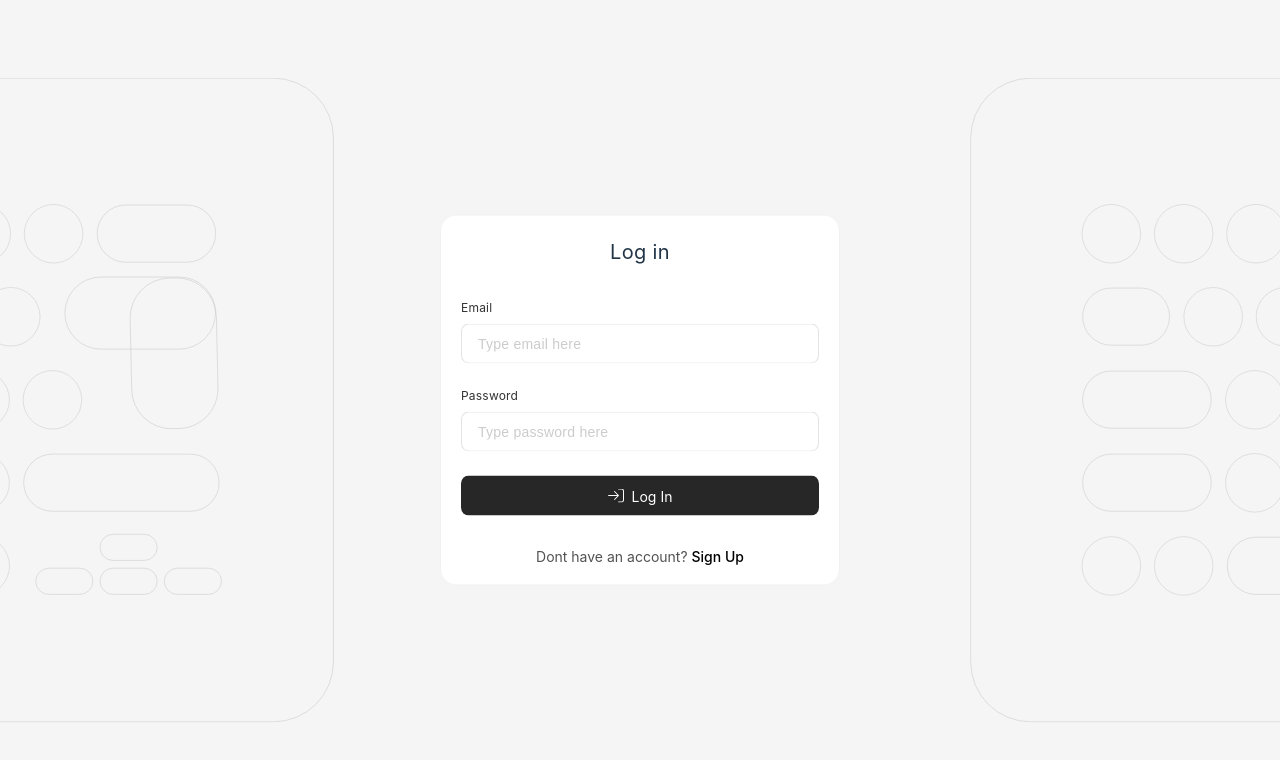
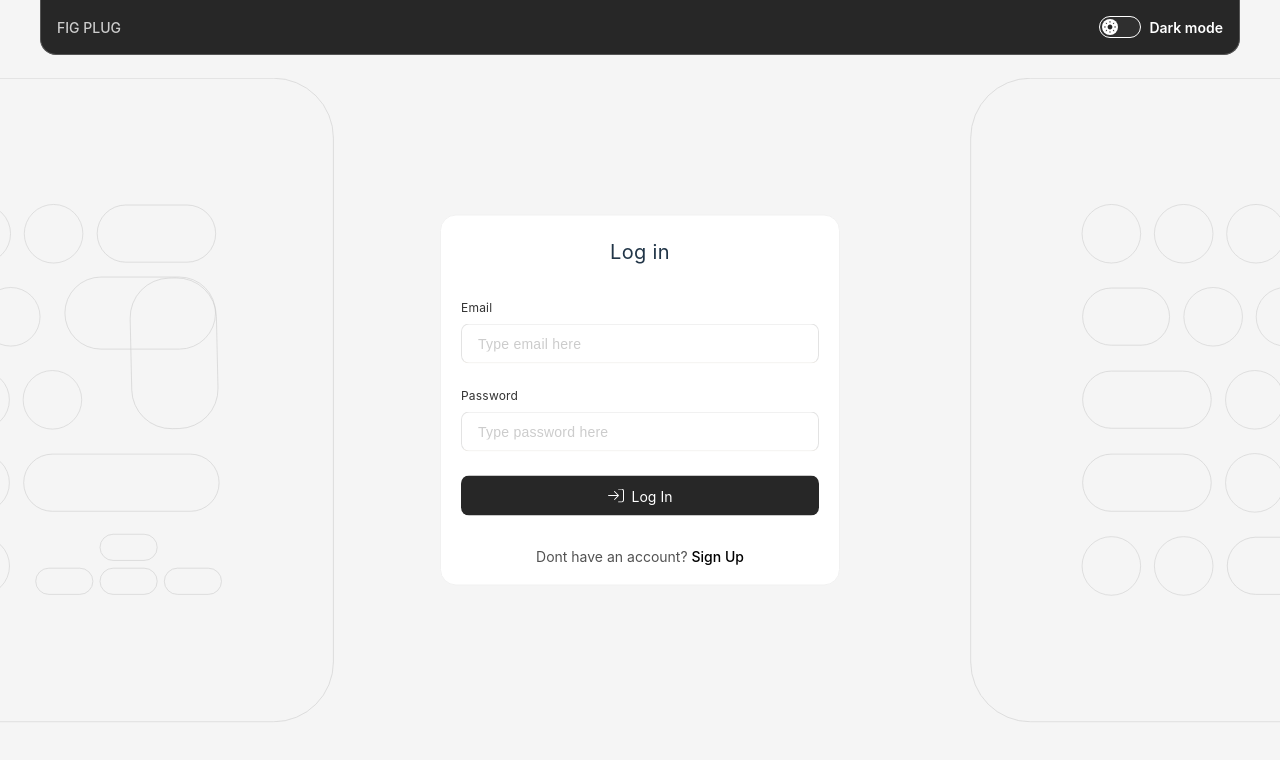
Before and after one commit to victorgbaye/Fig-jam, a React (Vite) app: page /login in a window 1280 px wide. Shown: the top 760 px of the page. Built offline with nearby package versions, Linux system fonts and the light colour scheme.

Commit message:
added navigation to login and sign up

```diff
--- a/src/components/compound/Navigation/Navigation.jsx
+++ b/src/components/compound/Navigation/Navigation.jsx
@@ -1,32 +1,32 @@
-import styles from './Navigation.module.scss'
-import userImage from '../../../assets/user.svg'
-import logout from '../../../assets/logout.svg'
-import Avatar from '../../../assets/Avatar.svg'
-import SignupIcon from '../../../assets/SignupIcon.svg'
-import LogoutIcon from '../../../assets/LogoutIcon.svg'
-import darkToggle from '../../../assets/darkToggle.svg'
-import Toggle from '../../../assets/Toggle.svg'
-import {useGlobalContext} from '../../../context'
-import { useState,useEffect, useRef  } from 'react'
-import { Link, useNavigate, useLocation } from 'react-router-dom'
-import { useDispatch, useSelector } from 'react-redux'
-import { logoutUser } from '../../../features/user/userSlice'
-import Alert from '../Alert/Alert'
+import styles from './Navigation.module.scss';
+import userImage from '../../../assets/user.svg';
+import logout from '../../../assets/logout.svg';
+import Avatar from '../../../assets/Avatar.svg';
+import SignupIcon from '../../../assets/SignupIcon.svg';
+import LogoutIcon from '../../../assets/LogoutIcon.svg';
+import darkToggle from '../../../assets/darkToggle.svg';
+import Toggle from '../../../assets/Toggle.svg';
+import { useGlobalContext } from '../../../context';
+import { useState, useEffect, useRef } from 'react';
+import { Link, useNavigate, useLocation } from 'react-router-dom';
+import { useDispatch, useSelector } from 'react-redux';
+import { logoutUser } from '../../../features/user/userSlice';
+import Alert from '../Alert/Alert';
 
 const Navigation = () => {
   const navigate = useNavigate();
-  const {theme, toggleTheme} = useGlobalContext()
+  const { theme, toggleTheme } = useGlobalContext();
   const [toggleDropdown, setToggleDropdown] = useState(false);
   const [isLogoutSucessful, setIsLogoutSucessful] = useState(false);
 
-
   const location = useLocation();
-
   const isHomePage = location.pathname === '/';
+  const isLoginPage = location.pathname === '/login';
+  const isSignupPage = location.pathname === '/signup';
   const getTextColor = isHomePage ? '#F5F5F5' : '#FFF';
   const dropdownRef = useRef(null);
-    const {user} = useSelector(store =>store.user)
-    const dispatch = useDispatch()
+  const { user } = useSelector(store => store.user);
+  const dispatch = useDispatch();
 
   const handleOutsideClick = (event) => {
     if (dropdownRef.current && !dropdownRef.current.contains(event.target)) {
@@ -35,90 +35,80 @@ const Navigation = () => {
   };
 
   useEffect(() => {
-
     window.addEventListener('click', handleOutsideClick);
-
     return () => {
       window.removeEventListener('click', handleOutsideClick);
     };
+  }, []);
 
+  const onToggleDropdown = () => {
+    setToggleDropdown(!toggleDropdown);
+  };
 
-      }, );
-
-
-      const onToggleDropdown = () =>{
-        setToggleDropdown(!toggleDropdown)
-
-      }
-
-      const handleLogout = () =>{
-        setToggleDropdown(false)
-        dispatch(logoutUser())
-        setIsLogoutSucessful(true)
-        navigate('/')
-
-      }
+  const handleLogout = () => {
+    setToggleDropdown(false);
+    dispatch(logoutUser());
+    setIsLogoutSucessful(true);
+    navigate('/');
+  };
 
   return (
-    <div >
+    <div>
       <nav className={`${styles.nav} ${styles[theme]}`}>
         <div className={styles.navBreadCrumb}>
           <Link to="/">
-                <span style={{color:isHomePage? '#F5F5F5': !isHomePage ? '#CCC' : ''}}>FIG PLUG </span>
+            <span style={{ color: isHomePage ? '#F5F5F5' : !isHomePage ? '#CCC' : '' }}>FIG PLUG </span>
           </Link>
-              {!isHomePage && (
+          {(!isHomePage && !isLoginPage && !isSignupPage) && (
             <p style={{ color: getTextColor }}>
               / {location.pathname.slice(1).charAt(0).toUpperCase() + location.pathname.slice(2).replace(/%20/g, '-')}
             </p>
           )}
         </div>
-            <div className={styles.userSec} >
-              <div onClick={toggleTheme} style={{display:'flex', alignItems:'center', justifyContent:'center', gap:'8px'}}>
-              <img src={theme == 'light'? Toggle: darkToggle}/>
+        <div className={styles.userSec}>
+          <div onClick={toggleTheme} style={{ display: 'flex', alignItems: 'center', justifyContent: 'center', gap: '8px' }}>
+            <img src={theme === 'light' ? Toggle : darkToggle} />
+            <p>{theme === 'light' ? 'Dark mode': 'Light mode'}</p>
           </div>
-              {
-                !user ?
+          {!user ? (
+            !isLoginPage && !isSignupPage && (
               <div className={styles.loginAndSignUp}>
                 <Link to="/signup">
                   <span>
-                      <img src={SignupIcon}/>
-                      <p style={{color:'#F5F5F5'}}>Sign up</p>
+                    <img src={SignupIcon} />
+                    <p style={{ color: '#F5F5F5' }}>Sign up</p>
                   </span>
                 </Link>
                 <Link to="/login">
-                    <span style={{border:'1px solid #E9BA67', borderRadius:'8px'}}>
-                      <img src={LogoutIcon}/>
-                      <p style={{color:'#F5F5F5'}}>Log in</p>
+                  <span style={{ border: '1px solid #E9BA67', borderRadius: '8px' }}>
+                    <img src={LogoutIcon} />
+                    <p style={{ color: '#F5F5F5' }}>Log in</p>
                   </span>
                 </Link>
               </div>
-                :(
-                  <img src={Avatar} onClick={onToggleDropdown}ref={dropdownRef}/>
             )
-              }
-            {
-            toggleDropdown &&
+          ) : (
+            <img src={Avatar} onClick={onToggleDropdown} ref={dropdownRef} />
+          )}
+          {toggleDropdown && (
             <div className={`${styles.navDropdown}`}>
               <Link to="/account">
                 <span>
-                    <img src={userImage}/>
+                  <img src={userImage} />
                   <p>Account</p>
                 </span>
               </Link>
               <span onClick={handleLogout}>
-                    <img src={logout}/>
+                <img src={logout} />
                 <p>Log Out</p>
               </span>
             </div>
-            }
+          )}
         </div>
       </nav>
-        {
-        isLogoutSucessful &&
-        <Alert type='success' message='logout sucessful'/>
-        }
+      {isLogoutSucessful && <Alert type='success' message='logout successful' />}
     </div>
-  )
-}
+  );
+};
 
-export default Navigation
+export default Navigation;
--- a/src/pages/Auth/Login/Login.jsx
+++ b/src/pages/Auth/Login/Login.jsx
@@ -9,6 +9,7 @@ import { loginUser } from "../../../features/user/userSlice"
 import bgdesign from '../../../assets/bgdesign.svg'
 import bgdesignleft from '../../../assets/bgdesignleft.svg'
 import LogoutIcon from '../../../assets/LogoutIcon.svg'
+import Navigation from "../../../components/compound/Navigation/Navigation"
 
 const initialState = {
   email:'',
@@ -46,6 +47,8 @@ const Login = () => {
   }, [navigate, user])
   return (
     <div style={{background:theme, height:'100vh'}}>
+      <Navigation/>
+      <div>
       <img src={bgdesignleft} style={{position: 'fixed', top: '50%', left: 0, transform: 'translateY(-50%)'}}/>
       <div className={`${styles.LoginContainer} ${styles[theme]}`}>
 
@@ -87,6 +90,7 @@ const Login = () => {
         <p>Dont have an account? <Link to='/signup'><span>Sign Up</span></Link></p>
       </div>
       <img src={bgdesign} style={{position:'fixed', top: '50%', right: 0, transform: 'translateY(-50%)'}}/>
+      </div>
     </div>
   )
 }
```
Lines whose indentation alone changed are shown as unchanged.
